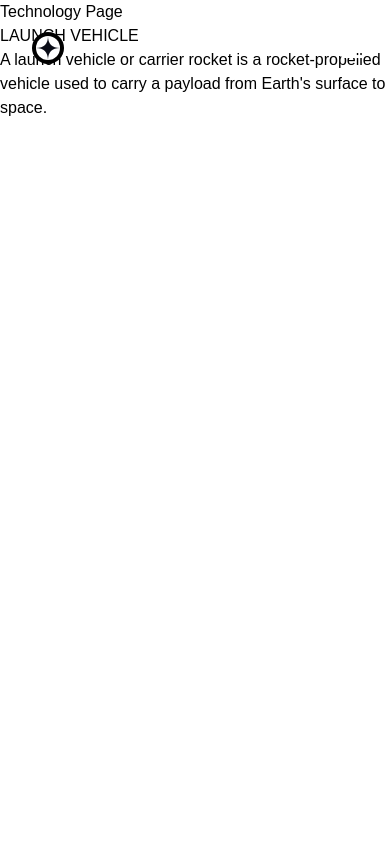
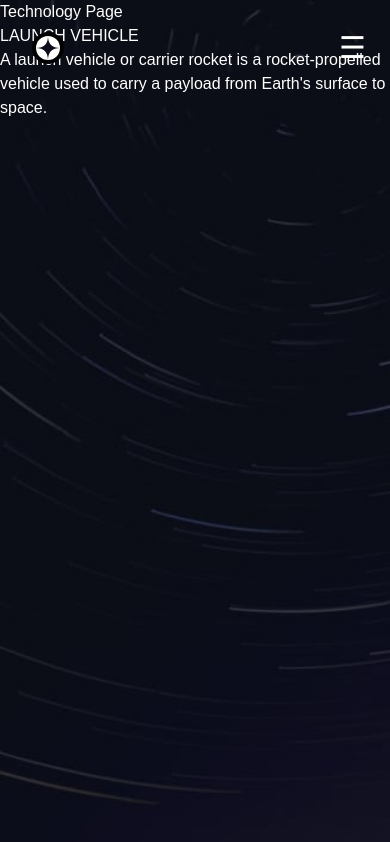
Before and after one commit to Ebrahim-hamada/Space, a React (Vite) app: page /technology in a window 390 px wide. Built offline with nearby package versions, Linux system fonts and the light colour scheme.

Commit message:
Commit 11: Add responsive background image logic

```diff
--- a/src/Components/technology/Technology.jsx
+++ b/src/Components/technology/Technology.jsx
@@ -1,10 +1,31 @@
-import React, { useState } from "react";
+import React, { useEffect, useState } from "react";
+import desktopBackground from "../../assets/image/technology/background-technology-desktop.jpg";
+import tabletBackground from "../../assets/image/technology/background-technology-tablet.jpg";
+import mobileBackground from "../../assets/image/technology/background-technology-mobile.jpg";
 import VEHICLE from "../../assets/image/technology/image-launch-vehicle-portrait.jpg";
 import SPACEPORT from "../../assets/image/technology/image-spaceport-portrait.jpg";
 import CAPSULE from "../../assets/image/technology/image-space-capsule-portrait.jpg";
 
 const Technology = () => {
   const [activeTechnology, setActiveTechnology] = useState(0);
+  const [backgroundImage, setBackgroundImage] = useState(desktopBackground);
+  const [windowWidth, setWindowWidth] = useState(window.innerWidth);
+
+  useEffect(() => {
+    const handleResize = () => {
+      const width = window.innerWidth;
+      setWindowWidth(width);
+      if (width <= 1024) {
+        setBackgroundImage(width <= 768 ? mobileBackground : tabletBackground);
+      } else {
+        setBackgroundImage(desktopBackground);
+      }
+    };
+
+    handleResize();
+    window.addEventListener("resize", handleResize);
+    return () => window.removeEventListener("resize", handleResize);
+  }, []);
 
   const technologies = [
     {
@@ -30,10 +51,15 @@ const Technology = () => {
   const currentTech = technologies[activeTechnology];
 
   return (
-    <div>
-      <h1>Technology Page</h1>
-      <h2>{currentTech.name}</h2>
-      <p>{currentTech.description}</p>
+    <div
+      style={{ backgroundImage: `url(${backgroundImage})` }}
+      className="min-h-screen bg-cover bg-center bg-no-repeat text-white"
+    >
+      <div>
+        <h1>Technology Page</h1>
+        <h2>{currentTech.name}</h2>
+        <p>{currentTech.description}</p>
+      </div>
     </div>
   );
 };
```
